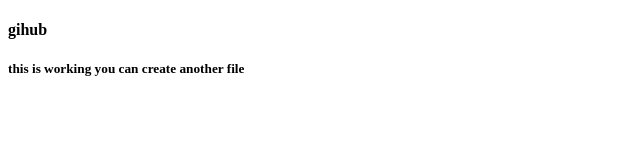
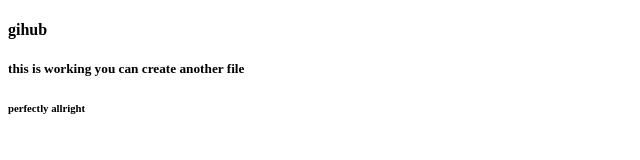
Before and after one commit to LakshmanKumarMajji123/git-trail, a plain HTML site: page index.html in a window 1280 px wide. Shown: the full height of the page, 0-640 px from the left. Drawn offline with Linux system fonts and the light colour scheme.

Commit message:
Added another line in the index.html

```diff
--- a/index.html
+++ b/index.html
@@ -8,6 +8,7 @@
 <body>
   <h4>gihub</h4>
   <h5>this is working you can create another file</h5>
+  <h6>perfectly allright</h6>
 
 </body>
 </html>
```
